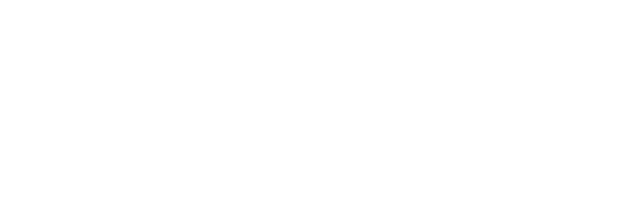
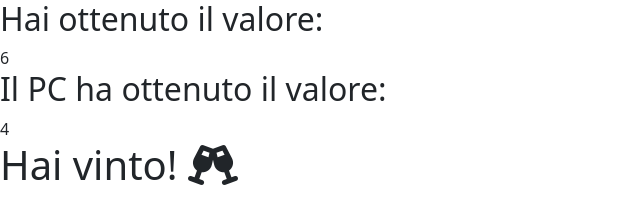
Before and after one commit to PasquiFra/js-mail-dadi, a plain HTML site: page index.html in a window 1280 px wide. Shown: the whole page, without its empty margins (0-640 px from the left). Drawn offline with nearby package versions, Linux system fonts and the light colour scheme.

Commit message:
Esercizio 1 completed

```diff
--- a/index.html
+++ b/index.html
@@ -31,9 +31,19 @@
 
     <body>
 
+        <h2>Hai ottenuto il valore: </h2>
+        <div id="user-value">
 
+        </div>
 
+        <h2>Il PC ha ottenuto il valore: </h2>
+        <div id="pc-value">
 
+        </div>
+
+        <h1 id="win-user" class="d-none">Hai vinto! <i class="fa-solid fa-champagne-glasses"></i></h1>
+        <h1 id="win-pc" class="d-none">Il PC ha vinto! <i class="fa-regular fa-face-sad-cry"></i></h1>
+        <h1 id="no-win" class="d-none">Avete pareggiato <i class="fa-regular fa-handshake"></i></h1>
 
     </body>
 
--- a/js/script.js
+++ b/js/script.js
@@ -1 +1,39 @@
 console.log("JS OK");
+
+//recupero le variabili
+
+const userValue = document.getElementById("user-value");
+const pcValue = document.getElementById("pc-value");
+
+const winUser = document.getElementById("win-user");
+const winPc = document.getElementById("win-pc");
+const noWin = document.getElementById("no-win")
+//genero il valore per l'utente e per il pc
+
+//! utente
+const userRandomVal = Math.floor(Math.random() * 6) + 1;
+
+console.log (userRandomVal);
+
+// stampo il valore in pagina
+userValue.innerText = userRandomVal;
+
+//! PC
+const pcRandomVal = Math.floor(Math.random() * 6) + 1;
+
+console.log (pcRandomVal);
+
+// stampo il valore in pagina
+pcValue.innerText = pcRandomVal;
+
+
+
+//determino il vincitore (o il pareggio) in base al risultato ottenuto
+
+if (userRandomVal > pcRandomVal)  {
+    winUser.classList.remove("d-none");
+} else if (userRandomVal < pcRandomVal) {
+    winPc.classList.remove("d-none");
+} else {
+    noWin.classList.remove("d-none")
+}
```
